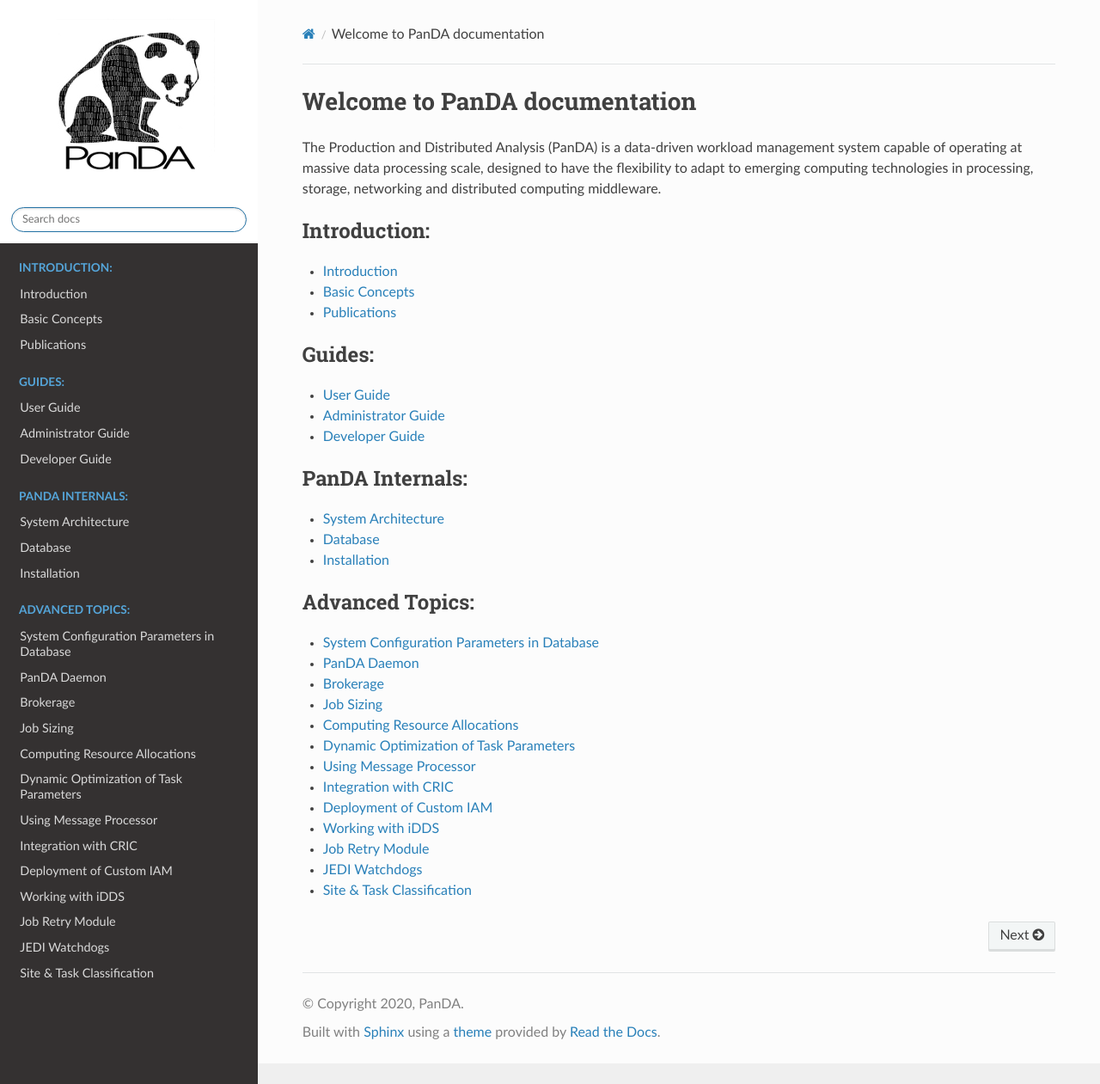
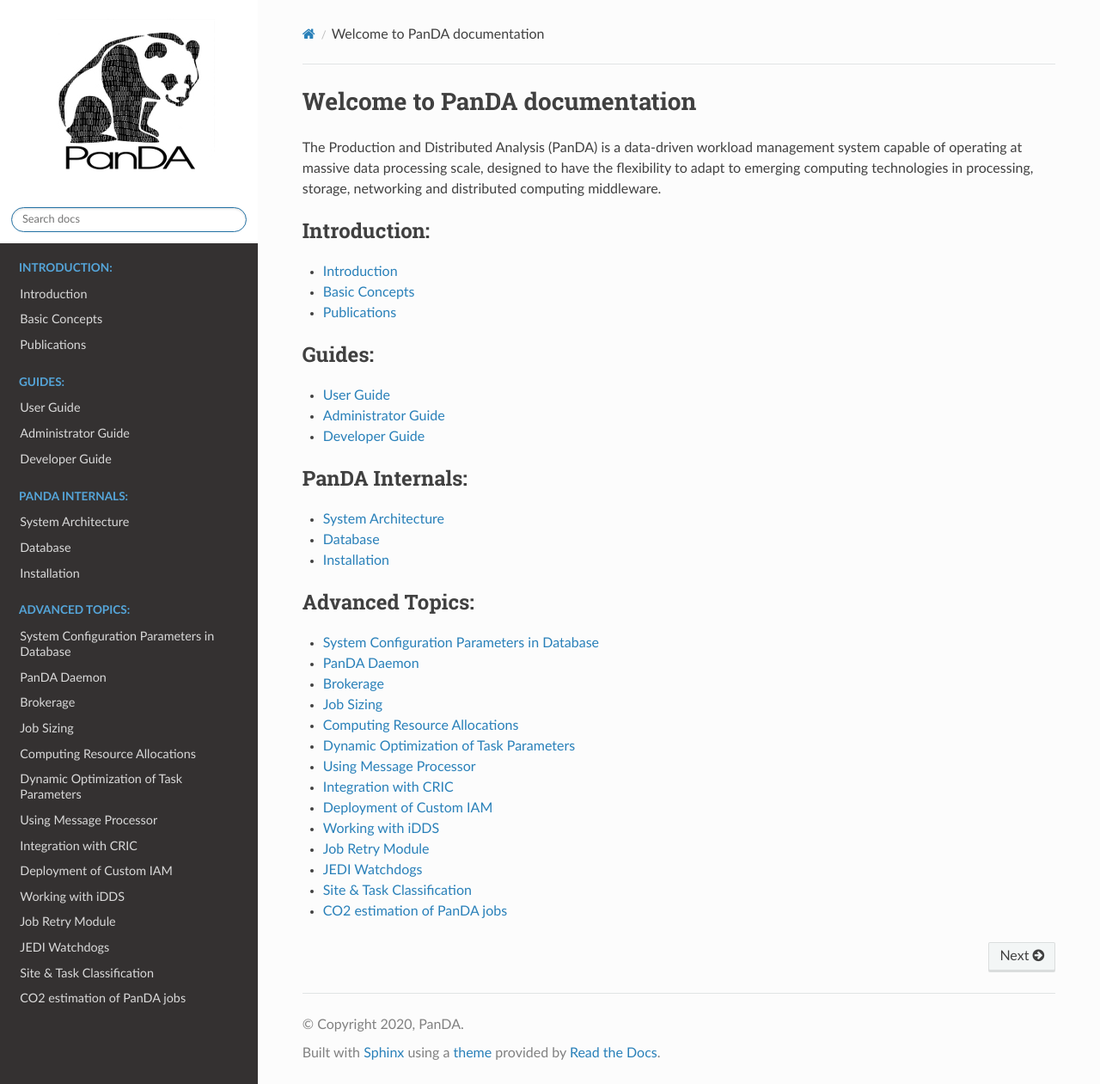
Before and after one commit to PanDAWMS/panda-docs, a Sphinx documentation site: the page built from docs/source/index.rst, in a window 1280 px wide and 1261 px high. Shown: the whole window at 86% size. Built offline with Sphinx 7.4.7 and the Read the Docs theme 2.0.0, drawn with Linux system fonts in a browser that asks for light colours; pages that are not in the unit, such as notebooks, are missing from menus; part of the change alters nothing that is shown.

```diff
--- a/docs/source/index.rst
+++ b/docs/source/index.rst
@@ -48,3 +48,4 @@ computing middleware.
    advanced/job_retry_module
    advanced/jedi_watchdogs
    advanced/site_task_classification
+   advanced/carbon_footprint
```
